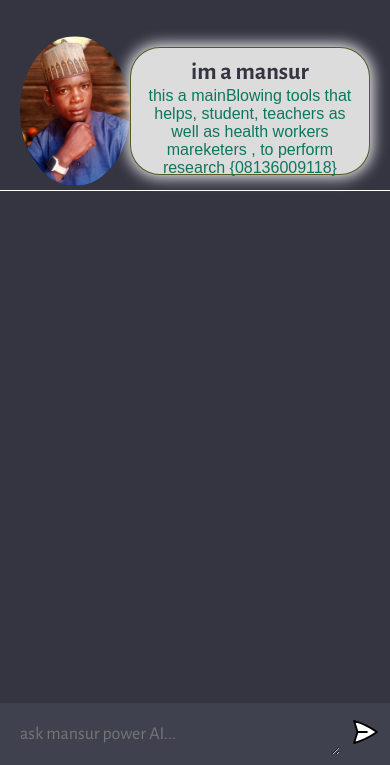
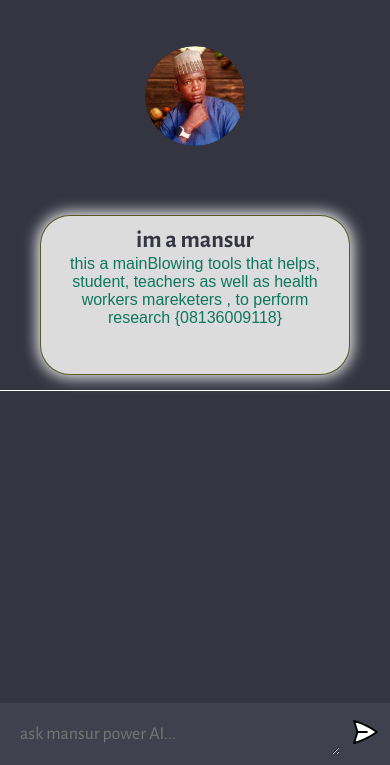
Before and after one commit to mansurbadamasi/mainBlowingai, a website built with Vite: page client/index.html in a window 390 px wide. Shown: the part 79-844 px from the top of the page. Built offline with nearby package versions, Linux system fonts and the light colour scheme.

Commit message:
update server

```diff
--- a/client/script.js
+++ b/client/script.js
@@ -77,7 +77,7 @@ const handleSubmit = async (e) => {
     loader(messageDiv);
 
     // fetch data from server
-    const response = await fetch('http://localhost:5000', {
+    const response = await fetch('https://mindblowingai-r7jx.onrender.com', {
         method: 'post',
         headers: {
             'content-type': 'application/json'
--- a/client/style.css
+++ b/client/style.css
@@ -244,14 +244,27 @@ form img {
 
 
 
-@media screen  and (max-width: 300px){
+@media screen  and (max-width: 400px){
+
+  .info_container{
+
+    height: 400px;
+  }
   .developer_container{
+    justify-content: space-evenly;
     flex-direction: column;
   }
 
+  .image_container{
+    width: 100px;
+    height: 100px;
+  }
+
   .info{
-    width: 170px;
+    width: auto;
+    min-width: 250px;
     height: 10rem;
+    margin:0 20px;
   }
 
   #logo h1{
```
